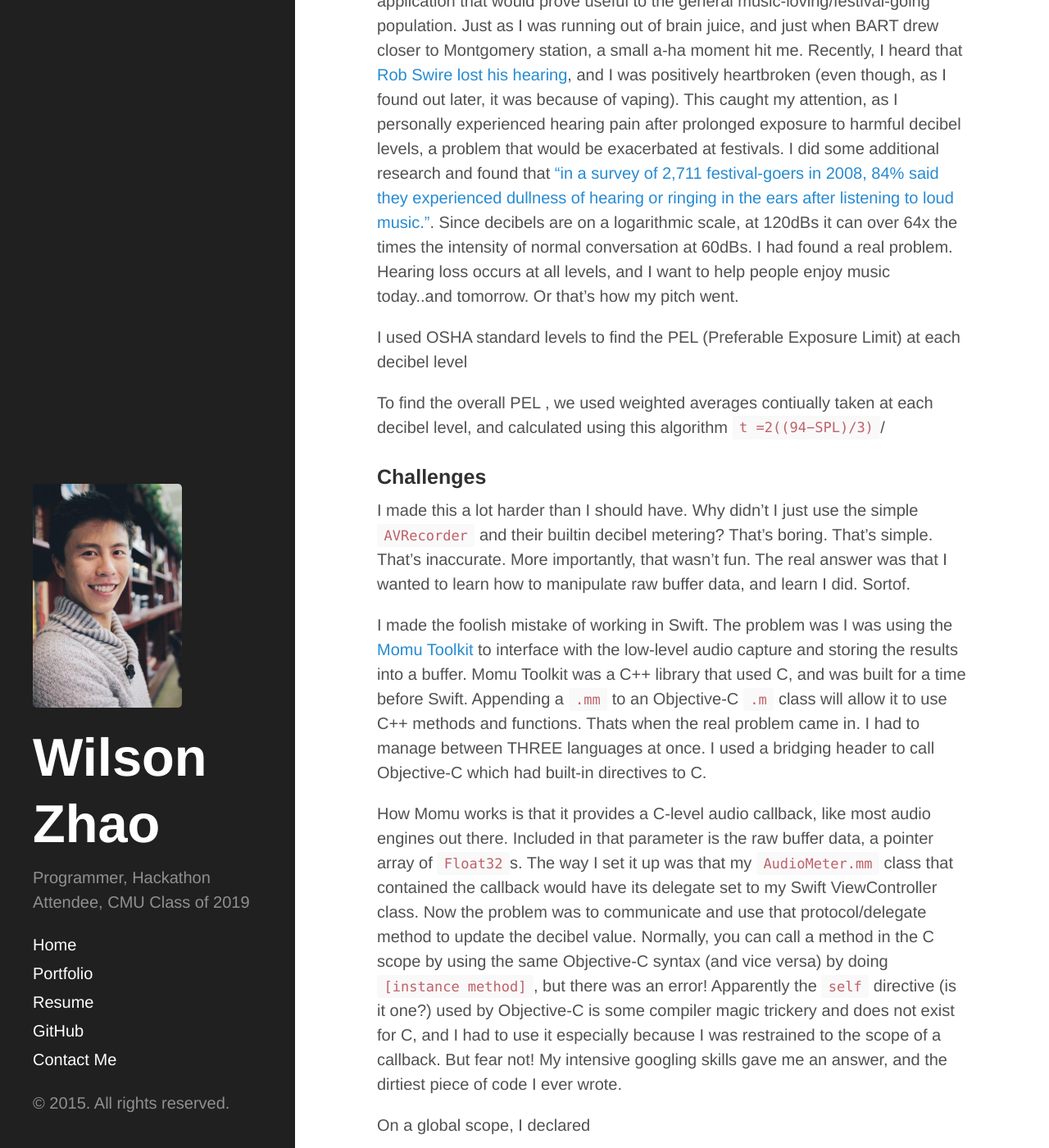
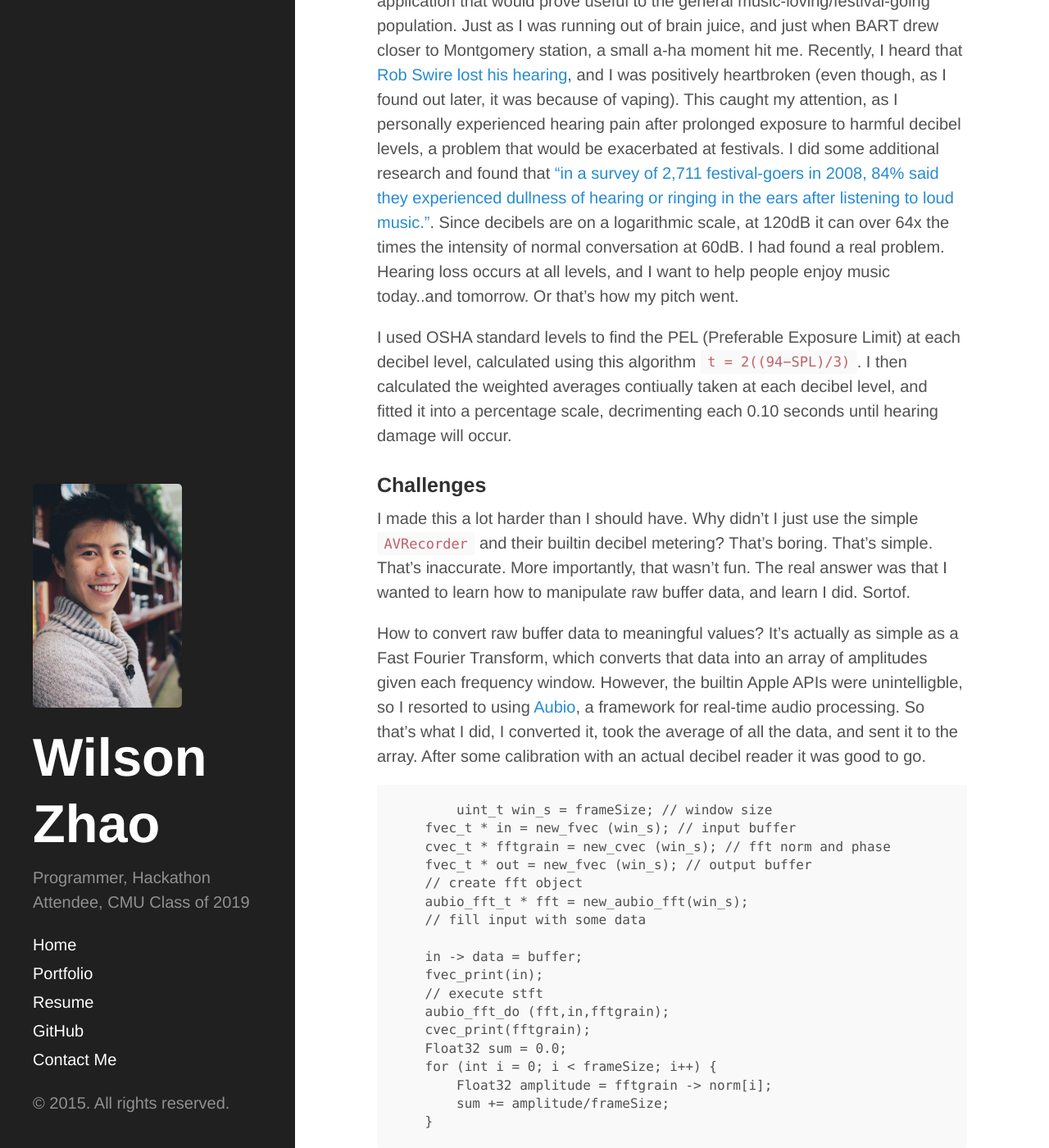
Before and after one commit to wilzh40/wilzh40.github.io_stop, a Jekyll site: the page built from _posts/2015-07-19-creating-a-decibel-meter-using-ios.md, in a window 1280 px wide and 1400 px high, scrolled down 472 px. Shown: the whole window at 82% size. Built offline with Jekyll 4.4.1, drawn with Linux system fonts in a browser that asks for light colours; some web fonts are replaced; Markdown is read by kramdown in place of the engine named in the settings; some of the changed text lies outside the part shown.

Commit message:
Updated 2015-07-19-creating-a-decibel-meter-using-ios.md

```diff
--- a/_posts/2015-07-19-creating-a-decibel-meter-using-ios.md
+++ b/_posts/2015-07-19-creating-a-decibel-meter-using-ios.md
@@ -8,24 +8,45 @@ published: true
 ---
 
 
+
 {% include JB/setup %}
 
 ## At the Outside Lands hackathon I made an app called Decimate
 
 ### Results
-Here's the final pitch video.
+Here's the final pitch video. [Hosted by the Outside Hacks Instagram.](https://instagram.com/p/5DjKroj4fy/?taken-by=outsidelandshackathon)
 
 ### Background
 On the way to the hackathon, I struggled to come up with a useful idea for an application that would prove useful to the general music-loving/festival-going population. Just as I was running out of brain juice, and just when BART drew closer to Montgomery station, a small a-ha moment hit me. Recently, I heard that [Rob Swire lost his hearing](http://www.edmtunes.com/2015/07/rob-swire-loses-hearing-deaf/), and I was positively heartbroken (even though, as I found out later, it was because of vaping). This caught my attention, as I personally experienced hearing pain after prolonged exposure to harmful decibel levels, a problem that would be exacerbated at festivals. I did some additional research and found that ["in a survey of 2,711 festival-goers in 2008, 84% said they experienced dullness of hearing or ringing in the ears after listening to loud music."](http://www.nhs.uk/Livewell/Festivalhealth/Pages/Protectyourears.aspx).
-Since decibels are on a logarithmic scale, at 120dBs it can over 64x the times the intensity of normal conversation at 60dBs.
+Since decibels are on a logarithmic scale, at 120dB it can over 64x the times the intensity of normal conversation at 60dB.
 I had found a real problem. Hearing loss occurs at all levels, and I want to help people enjoy music today..and tomorrow. Or that's how my pitch went.
 
-I used OSHA standard levels to find the PEL (Preferable Exposure Limit) at each decibel level
-
-To find the overall PEL , we used weighted averages contiually taken at each decibel level, and calculated using this algorithm `t =2((94−SPL)/3)`/
+I used OSHA standard levels to find the PEL (Preferable Exposure Limit) at each decibel level, calculated using this algorithm `t = 2((94−SPL)/3)`. I then calculated the weighted averages contiually taken at each decibel level, and fitted it into a percentage scale, decrimenting each 0.10 seconds until hearing damage will occur.
 
 ### Challenges
 I made this a lot harder than I should have. Why didn't I just use the simple `AVRecorder` and their builtin decibel metering? That's boring. That's simple. That's inaccurate. More importantly, that wasn't fun. The real answer was that I wanted to learn how to manipulate raw buffer data, and learn I did. Sortof.
+
+How to convert raw buffer data to meaningful values? It's actually as simple as a Fast Fourier Transform, which converts that data into an array of amplitudes given each frequency window. However, the builtin Apple APIs were unintelligble, so I resorted to using [Aubio](http://aubio.org/doc/latest/src_2spectral_2test-fft_8c-example.html), a framework for real-time audio processing. So that's what I did, I converted it, took the average of all the data, and sent it to the array. After some calibration with an actual decibel reader it was good to go.
+
+		uint_t win_s = frameSize; // window size
+        fvec_t * in = new_fvec (win_s); // input buffer
+        cvec_t * fftgrain = new_cvec (win_s); // fft norm and phase
+        fvec_t * out = new_fvec (win_s); // output buffer
+        // create fft object
+        aubio_fft_t * fft = new_aubio_fft(win_s);
+        // fill input with some data
+
+        in -> data = buffer;
+        fvec_print(in);
+        // execute stft
+        aubio_fft_do (fft,in,fftgrain);
+        cvec_print(fftgrain);
+        Float32 sum = 0.0;
+        for (int i = 0; i < frameSize; i++) {
+            Float32 amplitude = fftgrain -> norm[i];
+            sum += amplitude/frameSize;
+        }
+
 
 I made the foolish mistake of working in Swift. The problem was I was using the [Momu Toolkit](http://momu.stanford.edu/toolkit/) to interface with the low-level audio capture and storing the results into a buffer. Momu Toolkit was a C++ library that used C, and was built for a time before Swift. Appending a `.mm` to an Objective-C `.m` class will allow it to use C++ methods and functions. Thats when the real problem came in. I had to manage between THREE languages at once. I used a bridging header to call Objective-C which had built-in directives to C.
 
@@ -58,3 +79,6 @@ And since I had no way of doing `thisClass.delegate` I had to make another metho
     -(void) pushToDelegate: (Float32)value {
         [self.delegate newDataValue:value];
     }
+
+
+In the end I had a pretty straightforward app.
```
